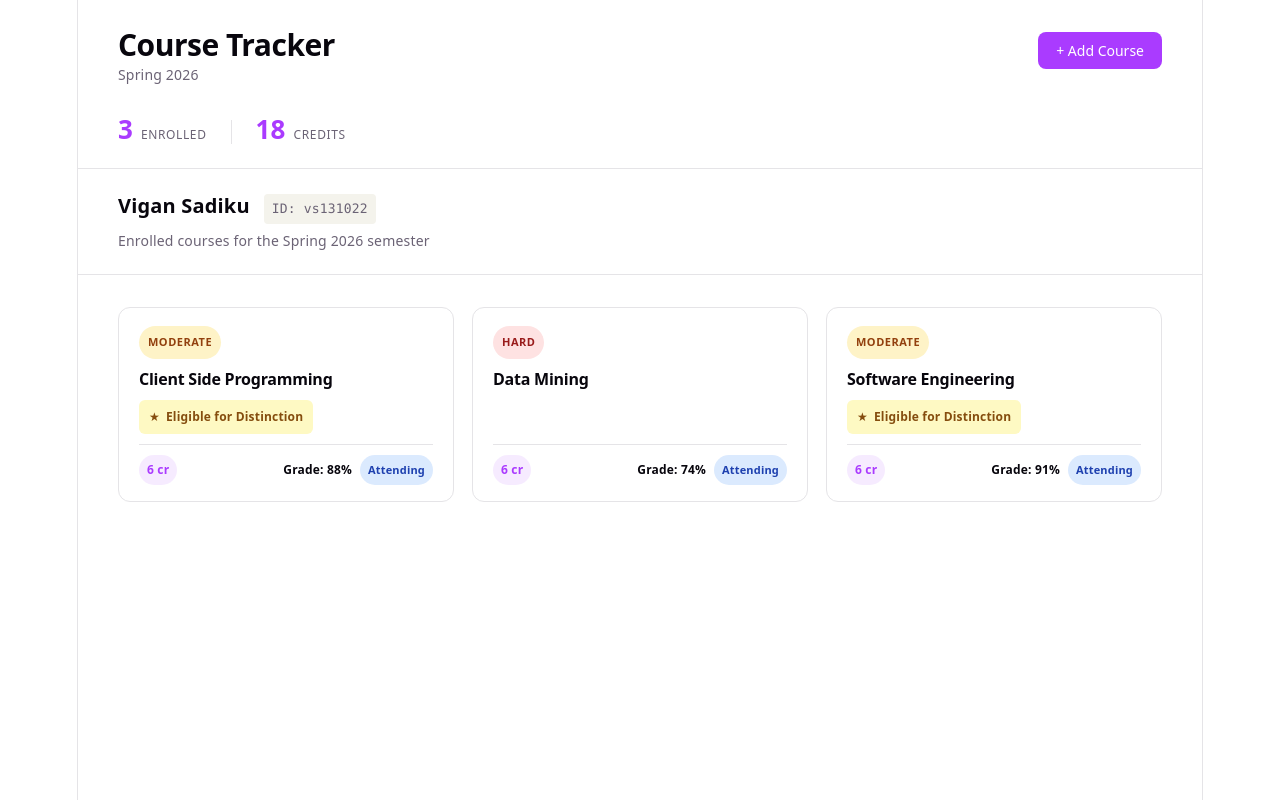
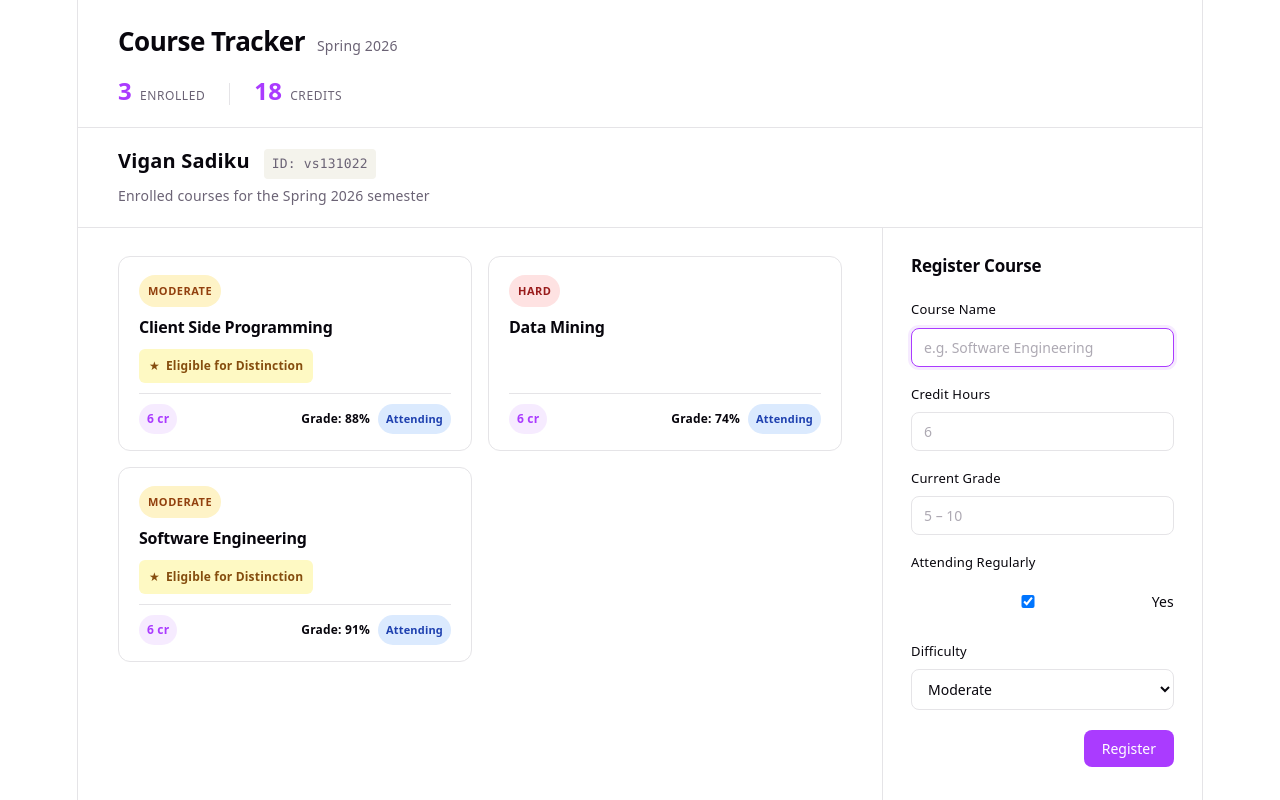
Before and after one commit to vigan131022/course-tracker-131022, a React (Vite) app: page / in a window 1280 px wide. Built offline with nearby package versions, Linux system fonts and the light colour scheme.

Commit message:
Moved components to components folder and rendered RegisterCourse inline

```diff
--- a/index.html
+++ b/index.html
@@ -4,7 +4,7 @@
     <meta charset="UTF-8" />
     <link rel="icon" type="image/svg+xml" href="/favicon.svg" />
     <meta name="viewport" content="width=device-width, initial-scale=1.0" />
-    <title>semester-course-tracker</title>
+    <title>Semester Course Tracker</title>
   </head>
   <body>
     <div id="root"></div>
--- a/src/App.css
+++ b/src/App.css
@@ -8,43 +8,27 @@
 
 /* ── Header ─────────────────────────────────────────── */
 .app-header {
-  padding: 32px 40px 0;
+  padding: 28px 40px 0;
   border-bottom: 1px solid var(--border);
 
   @media (max-width: 1024px) {
-    padding: 24px 20px 0;
-  }
-}
-
-.header-top {
-  display: flex;
-  align-items: flex-start;
-  justify-content: space-between;
-  gap: 16px;
-  margin-bottom: 28px;
-
-  @media (max-width: 600px) {
-    flex-direction: column;
-    align-items: stretch;
+    padding: 20px 20px 0;
   }
 }
 
 .header-text {
   display: flex;
-  flex-direction: column;
-  gap: 4px;
+  align-items: baseline;
+  gap: 12px;
+  margin-bottom: 20px;
 }
 
 .app-title {
-  font-size: 30px;
+  font-size: 26px;
   font-weight: 700;
   letter-spacing: -0.5px;
   margin: 0;
   color: var(--text-h);
-
-  @media (max-width: 1024px) {
-    font-size: 24px;
-  }
 }
 
 .app-subtitle {
@@ -58,7 +42,7 @@
   display: flex;
   align-items: center;
   gap: 24px;
-  padding-bottom: 20px;
+  padding-bottom: 18px;
 }
 
 .stat {
@@ -68,7 +52,7 @@
 }
 
 .stat-value {
-  font-size: 26px;
+  font-size: 24px;
   font-weight: 700;
   color: var(--accent);
   line-height: 1;
@@ -84,17 +68,17 @@
 
 .stat-sep {
   width: 1px;
-  height: 24px;
+  height: 22px;
   background: var(--border);
 }
 
 /* ── Student Info ───────────────────────────────────── */
 .student-info {
-  padding: 24px 40px 20px;
+  padding: 20px 40px 18px;
   border-bottom: 1px solid var(--border);
 
   @media (max-width: 1024px) {
-    padding: 20px 20px 16px;
+    padding: 16px 20px;
   }
 }
 
@@ -126,36 +110,40 @@
   margin: 0;
 }
 
-/* ── Course Grid ────────────────────────────────────── */
-.courses-grid {
-  padding: 32px 40px;
+/* ── Content Layout ─────────────────────────────────── */
+.content-layout {
   display: grid;
-  grid-template-columns: repeat(auto-fill, minmax(270px, 1fr));
-  gap: 18px;
+  grid-template-columns: 1fr 320px;
   flex: 1;
-  align-content: start;
 
-  @media (max-width: 1024px) {
-    padding: 24px 20px;
-  }
-
-  @media (max-width: 600px) {
+  @media (max-width: 900px) {
     grid-template-columns: 1fr;
   }
 }
 
+/* ── Courses Section ────────────────────────────────── */
+.courses-section {
+  padding: 28px 40px;
+
+  @media (max-width: 1024px) {
+    padding: 20px 20px;
+  }
+}
+
+.courses-grid {
+  display: grid;
+  grid-template-columns: repeat(auto-fill, minmax(240px, 1fr));
+  gap: 16px;
+  align-content: start;
+}
+
 /* ── Empty state ─────────────────────────────────────── */
 .empty-state {
-  grid-column: 1 / -1;
-  display: flex;
-  flex-direction: column;
-  align-items: center;
-  gap: 16px;
-  padding: 64px 0;
   color: var(--text);
-  font-size: 16px;
-
-  p { margin: 0; }
+  font-size: 15px;
+  padding: 40px 0;
+  text-align: center;
+  margin: 0;
 }
 
 /* ── Course Card ────────────────────────────────────── */
@@ -276,7 +264,26 @@
   .attending-no  { background: rgba(107,114,128,0.2); color: #9ca3af; }
 }
 
-/* ── Buttons ────────────────────────────────────────── */
+/* ── Register Aside ─────────────────────────────────── */
+.register-aside {
+  border-left: 1px solid var(--border);
+  padding: 28px 28px;
+
+  @media (max-width: 900px) {
+    border-left: none;
+    border-top: 1px solid var(--border);
+    padding: 24px 20px;
+  }
+}
+
+.register-title {
+  font-size: 17px;
+  font-weight: 600;
+  color: var(--text-h);
+  margin: 0 0 20px;
+}
+
+/* ── Button ─────────────────────────────────────────── */
 .btn-primary {
   font-size: 14px;
   font-weight: 500;
@@ -295,85 +302,4 @@
     outline: 2px solid var(--accent);
     outline-offset: 2px;
   }
-
-  @media (max-width: 600px) {
-    width: 100%;
-    text-align: center;
-  }
 }
-
-.btn-ghost {
-  font-size: 14px;
-  font-weight: 500;
-  padding: 9px 18px;
-  border-radius: 8px;
-  border: 1px solid var(--border);
-  background: transparent;
-  color: var(--text);
-  cursor: pointer;
-  transition: background 0.15s;
-  font-family: var(--sans);
-
-  &:hover { background: var(--code-bg); }
-}
-
-.btn-icon {
-  font-size: 20px;
-  line-height: 1;
-  width: 32px;
-  height: 32px;
-  display: flex;
-  align-items: center;
-  justify-content: center;
-  border-radius: 50%;
-  border: none;
-  background: transparent;
-  color: var(--text);
-  cursor: pointer;
-  transition: background 0.15s, color 0.15s;
-  font-family: var(--sans);
-
-  &:hover {
-    background: var(--accent-bg);
-    color: var(--accent);
-  }
-}
-
-/* ── Modal ──────────────────────────────────────────── */
-.modal-overlay {
-  position: fixed;
-  inset: 0;
-  background: rgba(0, 0, 0, 0.45);
-  display: flex;
-  align-items: center;
-  justify-content: center;
-  z-index: 100;
-  padding: 20px;
-  backdrop-filter: blur(3px);
-}
-
-.modal {
-  background: var(--bg);
-  border: 1px solid var(--border);
-  border-radius: 16px;
-  padding: 28px 32px 32px;
-  width: 100%;
-  max-width: 480px;
-  box-shadow: 0 24px 64px rgba(0, 0, 0, 0.2);
-
-  @media (max-width: 600px) {
-    padding: 24px 20px;
-  }
-}
-
-.modal-header {
-  display: flex;
-  justify-content: space-between;
-  align-items: center;
-  margin-bottom: 24px;
-
-  h2 {
-    margin: 0;
-    font-size: 19px;
-  }
-}
--- a/src/App.jsx
+++ b/src/App.jsx
@@ -1,7 +1,7 @@
 import { useState, useEffect, useCallback } from 'react'
 import './App.css'
-import StudentCard from './StudentCard'
-import RegisterCourse from './RegisterCourse'
+import StudentCard from './components/StudentCard'
+import RegisterCourse from './components/RegisterCourse'
 
 const STUDENT = {
   name: 'Vigan Sadiku',
@@ -23,7 +23,6 @@ function App() {
       return SAMPLE_COURSES
     }
   })
-  const [showForm, setShowForm] = useState(false)
 
   useEffect(() => {
     localStorage.setItem('sct-courses-v3', JSON.stringify(courses))
@@ -32,8 +31,7 @@ function App() {
   const totalCredits = courses.reduce((sum, c) => sum + Number(c.credits), 0)
 
   function handleRegister(courseData) {
-    setCourses([...courses, { id: Date.now(), ...courseData }])
-    setShowForm(false)
+    setCourses(prev => [...prev, { id: Date.now(), ...courseData }])
   }
 
   // Using the functional updater form of setCourses means this callback never
@@ -46,21 +44,12 @@ function App() {
     setCourses(prev => prev.filter(c => c.id !== id))
   }, [])
 
-  function handleOverlayClick(e) {
-    if (e.target === e.currentTarget) setShowForm(false)
-  }
-
   return (
     <div className="app">
       <header className="app-header">
-        <div className="header-top">
         <div className="header-text">
           <h1 className="app-title">Course Tracker</h1>
           <p className="app-subtitle">Spring 2026</p>
-          </div>
-          <button className="btn-primary" onClick={() => setShowForm(true)}>
-            + Add Course
-          </button>
         </div>
         <div className="stats-bar">
           <div className="stat">
@@ -83,29 +72,23 @@ function App() {
         <p className="student-caption">Enrolled courses for the Spring 2026 semester</p>
       </section>
 
-      <main className="courses-grid">
+      <div className="content-layout">
+        <main className="courses-section">
           {courses.length === 0 && (
-          <div className="empty-state">
-            <p>No courses yet.</p>
-            <button className="btn-primary" onClick={() => setShowForm(true)}>Add your first course</button>
-          </div>
+            <p className="empty-state">No courses registered yet.</p>
           )}
+          <div className="courses-grid">
             {courses.map(course => (
               <StudentCard key={course.id} course={course} onRemove={handleRemove} />
             ))}
+          </div>
         </main>
 
-      {showForm && (
-        <div className="modal-overlay" onClick={handleOverlayClick}>
-          <div className="modal" role="dialog" aria-modal="true" aria-labelledby="modal-title">
-            <div className="modal-header">
-              <h2 id="modal-title">Register Course</h2>
-              <button className="btn-icon" onClick={() => setShowForm(false)} aria-label="Close">×</button>
+        <aside className="register-aside">
+          <h2 className="register-title">Register Course</h2>
+          <RegisterCourse onRegister={handleRegister} />
+        </aside>
       </div>
-            <RegisterCourse onRegister={handleRegister} />
-          </div>
-        </div>
-      )}
     </div>
   )
 }
```
Also changed, not shown: src/components/RegisterCourse.css (renamed from src/RegisterCourse.css), src/components/RegisterCourse.jsx (renamed from src/RegisterCourse.jsx), src/components/StudentCard.css (renamed from src/StudentCard.css), src/components/StudentCard.jsx (renamed from src/StudentCard.jsx). Lines whose indentation alone changed are shown as unchanged.
